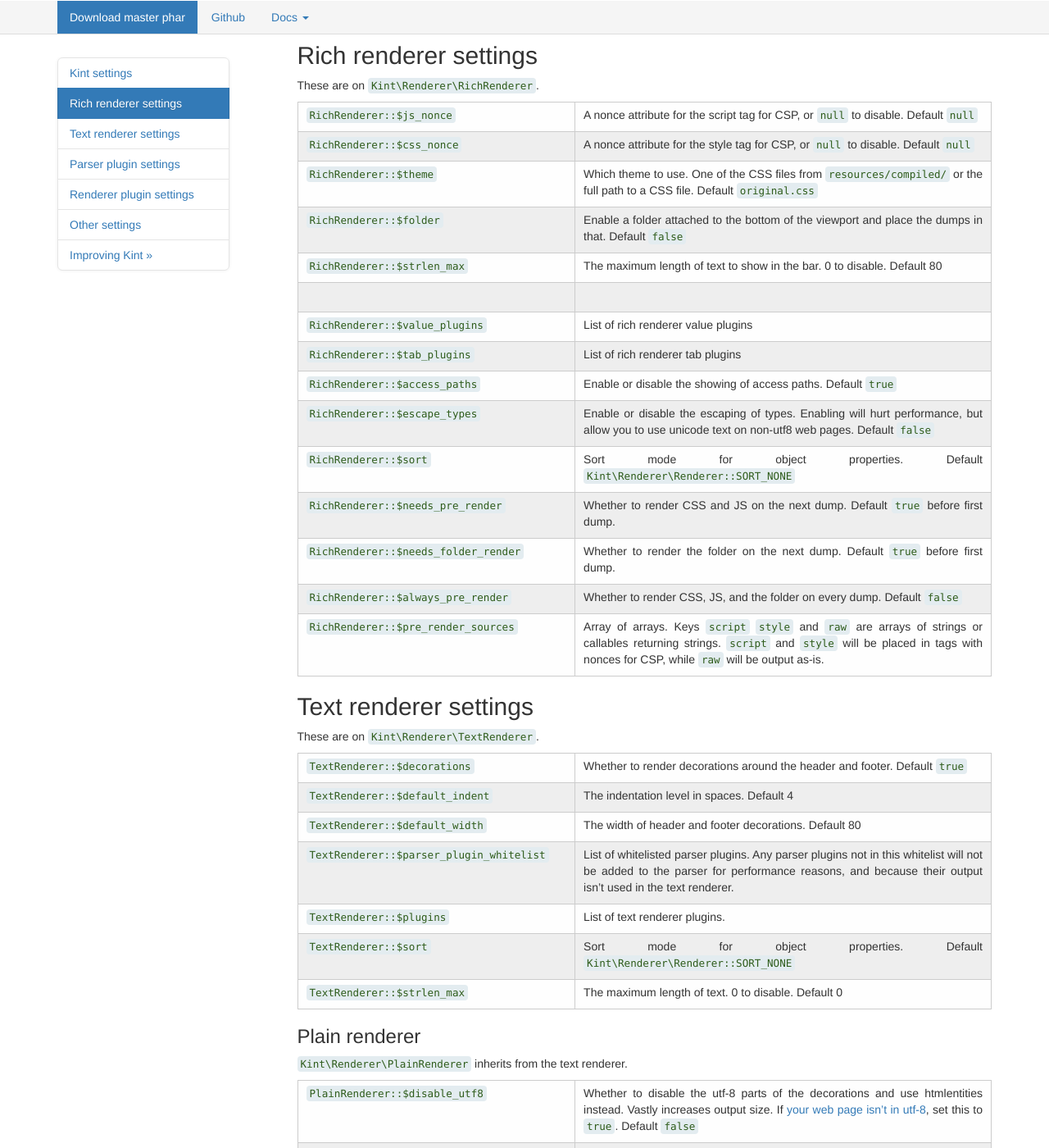
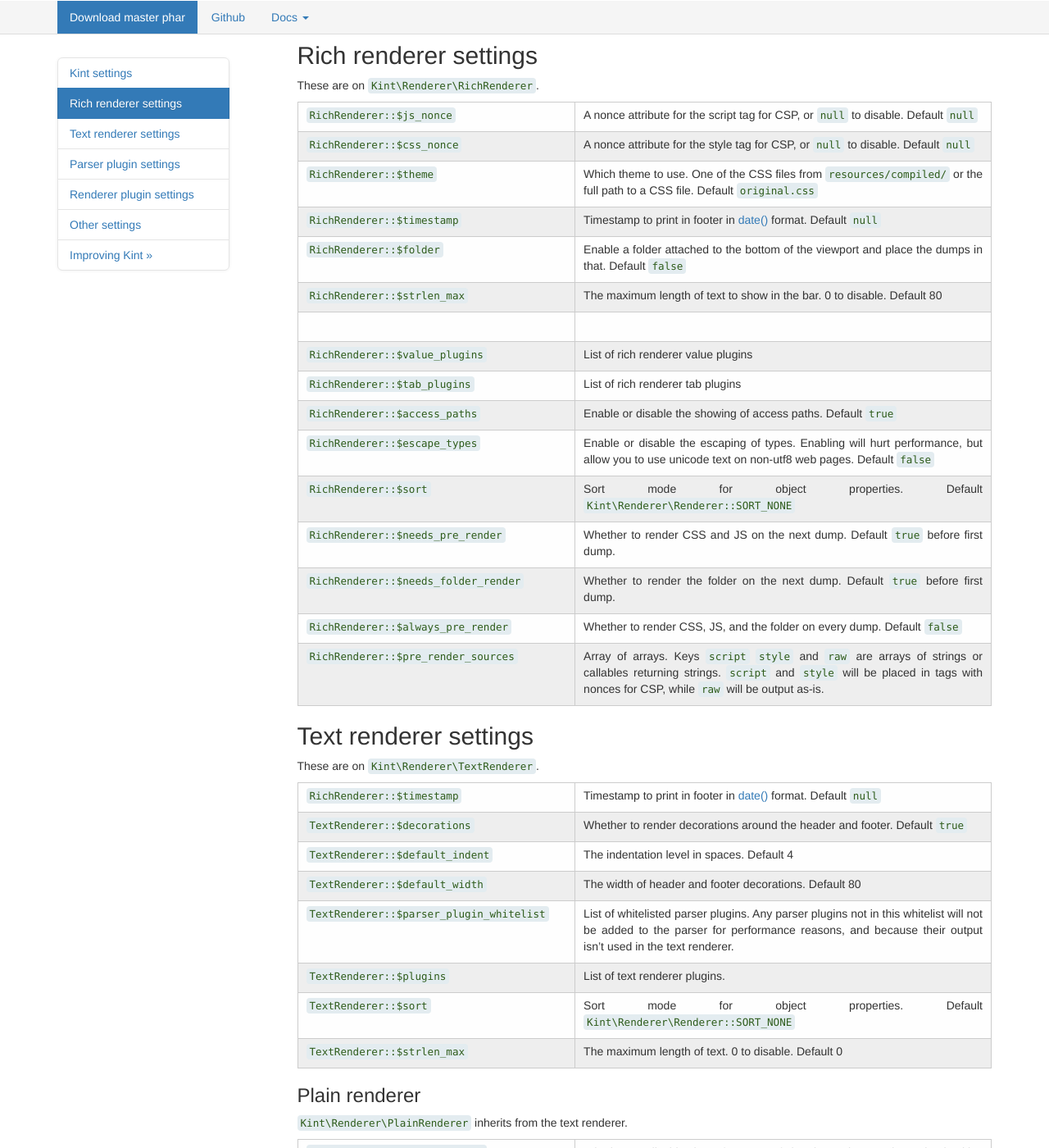
Before and after one commit to kint-php/kint, a Jekyll site: the page built from settings.md, in a window 1280 px wide and 1400 px high, scrolled down 1216 px. Shown: the whole window at 82% size. Built offline with Jekyll 4.4.1, drawn with Linux system fonts in a browser that asks for light colours; nearby versions of some CDN libraries.

Commit message:
Add timestamp properties to renderers in settings page

```diff
--- a/settings.md
+++ b/settings.md
@@ -53,6 +53,7 @@ These are on `Kint\Renderer\RichRenderer`.
 `RichRenderer::$js_nonce` | A nonce attribute for the script tag for CSP, or `null` to disable. Default `null`
 `RichRenderer::$css_nonce` | A nonce attribute for the style tag for CSP, or `null` to disable. Default `null`
 `RichRenderer::$theme` | Which theme to use. One of the CSS files from `resources/compiled/` or the full path to a CSS file. Default `original.css`
+`RichRenderer::$timestamp` | Timestamp to print in footer in <a href="https://secure.php.net/datetime.format#refsect1-datetime.format-parameters" target="_blank">date()</a> format. Default `null`
 `RichRenderer::$folder` | Enable a folder attached to the bottom of the viewport and place the dumps in that. Default `false`
 `RichRenderer::$strlen_max` | The maximum length of text to show in the bar. 0 to disable. Default 80
 |
@@ -74,6 +75,7 @@ These are on `Kint\Renderer\RichRenderer`.
 
 These are on `Kint\Renderer\TextRenderer`.
 
+`RichRenderer::$timestamp` | Timestamp to print in footer in <a href="https://secure.php.net/datetime.format#refsect1-datetime.format-parameters" target="_blank">date()</a> format. Default `null`
 `TextRenderer::$decorations` | Whether to render decorations around the header and footer. Default `true`
 `TextRenderer::$default_indent` | The indentation level in spaces. Default 4
 `TextRenderer::$default_width` | The width of header and footer decorations. Default 80
```
